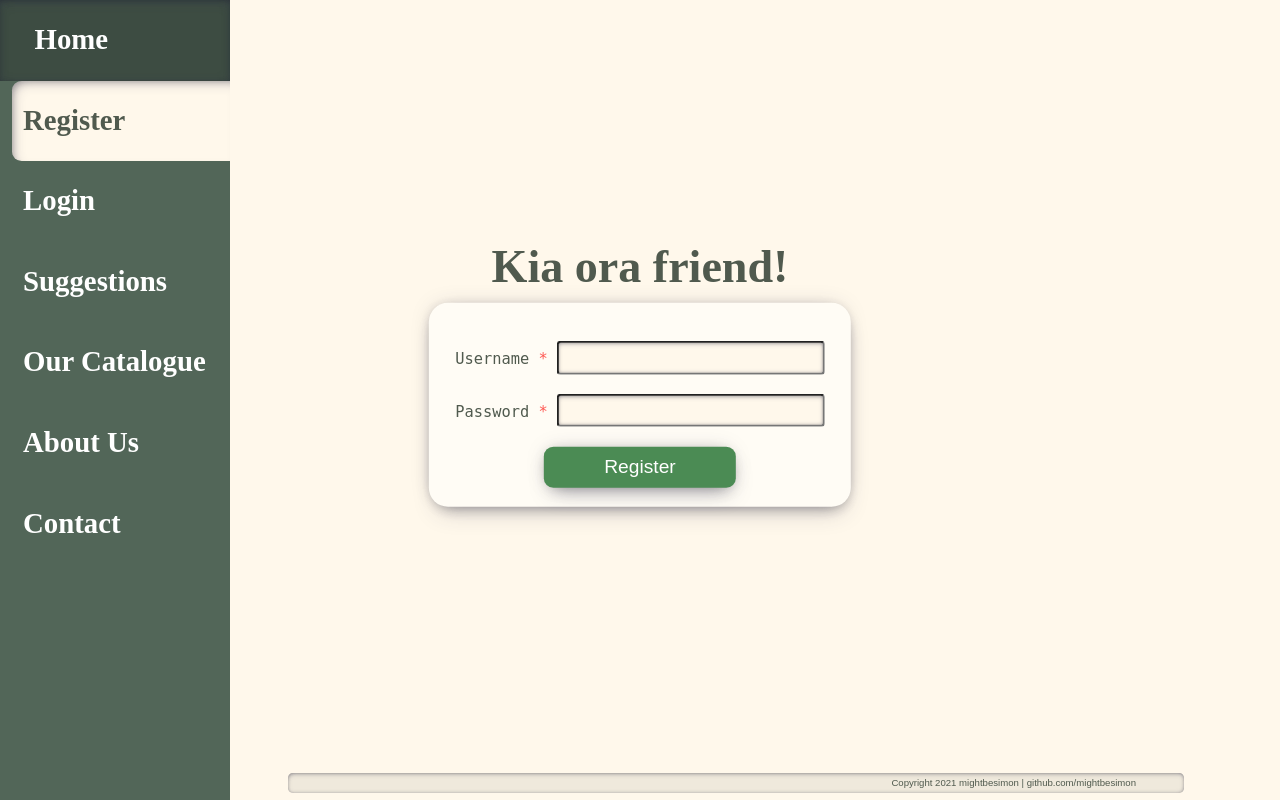
After one commit to mightbesimon/library-flask-website, a Flask app: page /register in a window 1280 px wide. The commit adds this page. Run offline with Flask 2, Linux system fonts and the light colour scheme.

Commit message:
[feature] added registration

```diff
--- a/config.py
+++ b/config.py
@@ -15,8 +15,8 @@ load_dotenv()
 class EnvConfig:
     '''configure Flask from environment variables'''
 
-    FLASK_APP = environ.get('FLASK_APP')
-    FLASK_ENV = environ.get('FLASK_ENV')
+    FLASK_APP  = environ.get('FLASK_APP')
+    FLASK_ENV  = environ.get('FLASK_ENV')
+    SECRET_KEY = environ.get('SECRET_KEY')
 
-    # SECRET_KEY = environ.get('SECRET_KEY')
     # TESTING = environ.get('TESTING')
--- /dev/null
+++ b/library/blueprints/authentication.py
@@ -0,0 +1,76 @@
+''' COMPSCI 235 (2021) - University of Auckland
+    ASSIGNMENT PHASE TWO
+    Simon Shan  441147157
+'''
+
+from flask import Blueprint, render_template, redirect, session
+from flask_wtf import FlaskForm
+from wtforms import StringField, PasswordField, SubmitField
+from wtforms.validators import DataRequired, InputRequired, Length, ValidationError
+
+from ..adapters import _repo
+from ..models import User
+
+
+blueprint = Blueprint('authentication', __name__)
+
+
+@blueprint.route('/register', methods=['GET', 'POST'])
+def register():
+    form = RegistrationForm()
+
+    if not form.validate_on_submit():
+        return render_template('register.html', form=form)
+
+    _repo.add_user(User(form.username.data, form.password.data))
+    session.clear()
+    session['username'] = form.username.data
+    return redirect('/')
+
+
+class ValidateUsername:
+
+    def __init__(self, message):
+        self.message = message
+
+    def __call__(self, form, field):
+        if _repo.username_exists(field.data):
+            raise ValidationError(self.message)
+
+
+class ValidatePassword:
+
+    def __init__(self, message1, message2, message3):
+        self.message1 = message1
+        self.message2 = message2
+        self.message3 = message3
+
+    def __call__(self, form, field):
+        if not any(c.isdigit() for c in field.data):
+            # raise ValidationError(self.message1)
+            field.errors.append(self.message1)
+        if not any(c.isupper() for c in field.data):
+            # raise ValidationError(self.message2)
+            field.errors.append(self.message2)
+        if not any(c.islower() for c in field.data):
+            # raise ValidationError(self.message3)
+            field.errors.append(self.message3)
+
+
+class RegistrationForm(FlaskForm):
+
+    username = StringField('Username', [
+        DataRequired(message='A username is required for registration 😅'),
+        Length(min=6, message='That username is too short 😅'),
+        ValidateUsername(message='That username is taken 😅 do you want to login?'),
+    ])
+    password = PasswordField('Password', [
+        InputRequired(message='A password is required for registration 😅'),
+        Length(min=6, message='That password is too short 😅'),
+        ValidatePassword(
+            message1='Your password needs a digit 😅',
+            message2='Your password needs an upper case character 😅',
+            message3='Your password needs a lower case character 😅',
+        ),
+    ])
+    submit = SubmitField('Register')
--- a/library/static/style.css
+++ b/library/static/style.css
@@ -17,6 +17,7 @@
     --green-vibr : hsl(128, 64%, 42%);
     --green2     : hsl(140, 15%, 55%);
     --green2-dark: hsl(140, 11%, 36%);
+    --red        : hsl( 2, 100%, 66%);
 
     /* shadows */
     --shadow       : rgba( 0,  0,  0, .3 );
@@ -179,11 +180,6 @@ main section.book-info article.info p.year.pages.publisher {
 main section.book-info article.info p.description {
     margin: .5rem 0 0 -1rem;
     padding: .5rem 0 .5rem 1rem;
-    /*max-height: 15rem;*/
-    /*overflow: auto;*/
-    /*border-radius: .5rem;*/
-    /*box-shadow: inset 0 1rem 1rem -1rem var(--shadow), inset 0 -1rem 1rem -1rem var(--shadow);*/
-    /*background: var(--footer);*/
 }
 main section.book-info div.image-card {
     flex: 1;
@@ -216,7 +212,6 @@ main section.book-info div.image-card h4.button {
     border-radius: 0.5rem;
 
     text-align: center;
-    /*box-shadow: var(--shadow-card);*/
     background: var(--button);
     color: var(--nav-text);
     transition: padding .3s, box-shadow .3s, background .3s;
@@ -244,6 +239,83 @@ main section.reviews p.no-reviews {
     text-align: center;
 }
 
+/* * * * * * * * * * * * * * * * * * * * * */
+/* * *          credentials            * * */
+/* * * * * * * * * * * * * * * * * * * * * */
+main section.kia-ora {
+    position: fixed;
+    top: 50vh;
+    left: 50vw;
+    transform: translate(-50%, -60%);
+}
+main section.kia-ora h1 {
+    margin: 0;
+    margin-bottom: .5rem;
+    text-align: center;
+    text-shadow: none;
+    color: var(--text);
+}
+main section.kia-ora form.credentials {
+    padding: 1rem;
+    width: 30vw;
+    border-radius: 1rem;
+
+    font: 0.8rem monospace;
+    box-shadow: var(--shadow-card);
+    background: var(--card);
+
+    display: flex;
+    flex-direction: column;
+    align-items: center;
+}
+main section.kia-ora form.credentials ul.error-box {
+    margin: 0;
+    padding: .75rem;
+    padding-left: 1.5rem;
+    border-radius: .2rem;
+    min-width: 80%;
+    font-size: .8rem;
+    background: var(--red);
+    color: white;
+}
+main section.kia-ora form.credentials div.field {
+    margin-top: 1rem;
+}
+main section.kia-ora form.credentials span.required {
+    color: var(--red);
+}
+main section.kia-ora form.credentials input[type='text'],
+main section.kia-ora form.credentials input[type='password'] {
+    /*display: block;*/
+    padding: .2rem;
+    width: 20vw;
+    border-radius: 0.2rem;
+    font-size: 1rem;
+    box-shadow: var(--shadow-in);
+    background: var(--main);
+    color: var(--text);
+}
+main section.kia-ora form.credentials input[type='submit'] {
+    margin-top: 1rem;
+    padding: .5rem;
+    width: 15vw;
+    border: 0;
+    border-radius: 0.5rem;
+
+    font-size: 1rem;
+    text-align: center;
+    box-shadow: var(--shadow-card);
+    background: var(--button);
+    color: var(--nav-text);
+    transition: padding .3s, box-shadow .3s, background .3s;
+}
+main section.kia-ora form.credentials input[type='submit']:hover {
+    padding-top: .6rem;
+    padding-bottom: .4rem;
+    box-shadow: var(--shadow-hover);
+    background: var(--button-hover);
+}
+
 /**************************************************************
  *****         footer, copyright information etc.         *****
  **************************************************************/
--- /dev/null
+++ b/library/templates/register.html
@@ -0,0 +1,32 @@
+{% extends 'layout.html' %}
+
+
+{% block main %}
+<section class="kia-ora">
+    <h1>Kia ora friend!</h1>
+    <form class="credentials" method="POST" action="{{ handler_url }}">
+        {{ form.csrf_token }}
+        {% if form.username.errors or form.password.errors %}
+            <ul class="error-box">
+                {% for error in form.username.errors %}
+                    <li>{{ error }}</li>
+                {% endfor %}
+                {% for error in form.password.errors %}
+                    <li>{{ error }}</li>
+                {% endfor %}
+            </ul>
+        {% endif %}
+        <div class="field">
+            {{ form.username.label }}
+            <span class="required">*</span>
+            {{ form.username }}
+        </div>
+        <div class="field">
+            {{ form.password.label }}
+            <span class="required">*</span>
+            {{ form.password }}
+        </div>
+        {{ form.submit }}
+    </form>
+</section>
+{% endblock %}
--- a/requirements.txt
+++ b/requirements.txt
@@ -1,3 +1,4 @@
 pytest
 Flask
 python-dotenv
+flask-wtf
```
Also changed, not shown: library/__init__.py (+4 -4 lines), library/adapters/LibraryRepository.py (+8 -0 lines), 1 other file.
